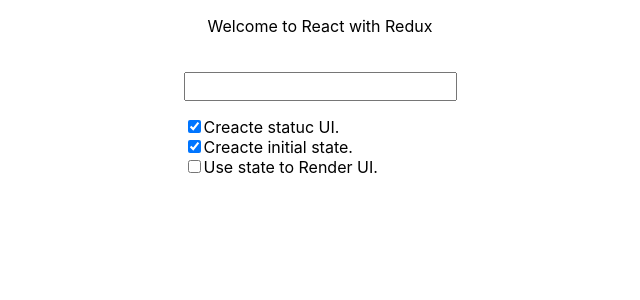
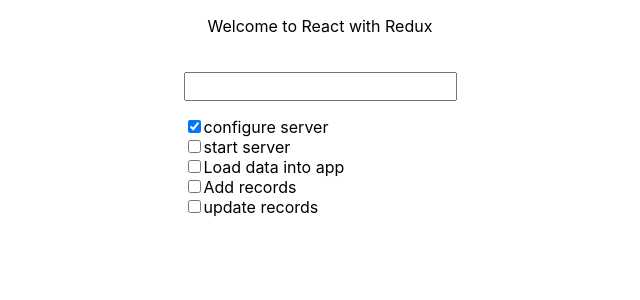
Before and after one commit to AndreyKondakov/react-redux, a React (Create React App) app: page / in a window 1280 px wide. Shown: the top 300 px of the page, without its empty margins (320-960 px from the left). Built offline with nearby package versions, Linux system fonts and the light colour scheme; data requests are answered from the project's data file.

Commit message:
Dispatch Asynchronous Actions with Redux Thunk Middleware

```diff
--- a/package.json
+++ b/package.json
@@ -11,7 +11,8 @@
     "react-dom": "^16.13.1",
     "react-redux": "^7.2.0",
     "react-scripts": "3.4.0",
-    "redux": "^4.0.5"
+    "redux": "^4.0.5",
+    "redux-thunk": "^2.3.0"
   },
   "scripts": {
     "start": "react-scripts start",
--- a/src/components/TodoList.js
+++ b/src/components/TodoList.js
@@ -1,5 +1,6 @@
-import React from 'react'
+import React, {Component} from 'react'
 import {connect} from 'react-redux'
+import {fetchTodos} from '../reducers/todo'
 
 const TodoItem = ({id, name, isComplete}) => (
   <li>
@@ -8,14 +9,23 @@
       </li>
 )
 
-const TodoList = (props) => (
-  <div className='Todo-List'>
-  <ul>
-    {props.todos.map(todo => <TodoItem  key={todo.id} {...todo} />)}
-  </ul>
-</div>
-)
+class TodoList extends Component {
+  componentDidMount() {
+    this.props.fetchTodos()
+  }
+
+  render() {
+    return (
+      <div className='Todo-List'>
+      <ul>
+        {this.props.todos.map(todo => <TodoItem  key={todo.id} {...todo} />)}
+      </ul>
+    </div>
+    )
+  }
+}
 
 export default connect(
-  (state) => ({todos: state.todos})
+  (state) => ({todos: state.todos}),
+  {fetchTodos}
 )(TodoList)
--- /dev/null
+++ b/src/lib/todoServices.js
@@ -0,0 +1,5 @@
+
+export const getTodos = () => {
+  return fetch('http://localhost:8080/todos')
+  .then(res => res.json())
+}
--- a/src/reducers/todo.js
+++ b/src/reducers/todo.js
@@ -1,20 +1,29 @@
+import {getTodos} from '../lib/todoServices'
+
 const initState = {
-    todos: [
-      {id: 1, name: 'Creacte statuc UI.', isComplete: true},
-      {id: 2, name: 'Creacte initial state.', isComplete: true},
-      {id: 3, name: 'Use state to Render UI.', isComplete: false},
-    ],
+    todos: [],
     currentTodo: ''
 }
 
+const TODO_ADD = 'TODO_ADD'
+const TODOS_LOAD = 'TODOS_LOAD'
 const CURRENT_UPDATE = 'CURRENT_UPDATE'
 
 export const updateCurrent = (val) => ({type:CURRENT_UPDATE, payload: val})
+export const loadTodos = (todos) => ({type: TODOS_LOAD, payload: todos})
+export const fetchTodos = () => {
+  return (dispatch) => {
+    getTodos()
+    .then(todos => dispatch(loadTodos(todos)))
+  }
+}
 
 export default (state = initState, action) => {
   switch (action.type) {
-    case 'TODO_ADD':
+    case TODO_ADD:
       return {...state, todos: state.todos.concat(action.payload)}
+    case TODOS_LOAD:
+      return {...state, todos: action.payload}
     case CURRENT_UPDATE:
       return {...state, currentTodo: action.payload}
     default:
--- a/src/store.js
+++ b/src/store.js
@@ -1,4 +1,8 @@
-import {createStore} from 'redux'
+import {createStore, applyMiddleware} from 'redux'
+import thunk from 'redux-thunk'
 import reducer from './reducers/todo'
 
-export default createStore(reducer)
+export default createStore(
+  reducer,
+  applyMiddleware(thunk)
+  )
```
Also changed, not shown: 1 other file (tests, documents, lock files or other folders).
